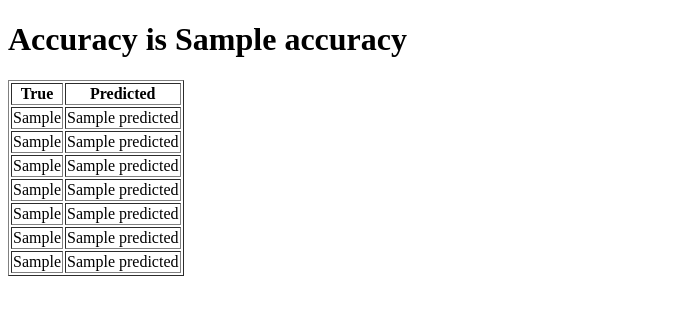
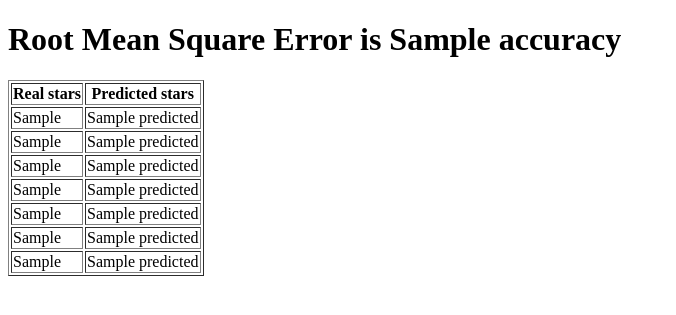
Before and after one commit to Junjie-Chu/DataEngineering_2_Project, a Flask app: template ci_cd/production_server/templates/result.html in a window 1280 px wide. Shown: the top 315 px of the page, without its empty margins (0-676 px from the left). Run offline with Flask 2, Linux system fonts and the light colour scheme; the template is opened without the code that fills it: most values are stand-ins (such as "Sample title", 1, 10 or a date in 2020).

Commit message:
Update result.html

```diff
--- a/ci_cd/production_server/templates/result.html
+++ b/ci_cd/production_server/templates/result.html
@@ -5,11 +5,11 @@
 </head>
 <body>
 
-<h1>Accuracy is {{accuracy}}</h1>
+<h1>Root Mean Square Error is {{accuracy}}</h1>
 <table BORDER=1>
 <thead>
 <tr>
-<th>True</th><th>Predicted</th>
+<th>Real stars</th><th>Predicted stars</th>
 </tr>
 </thead>
 <tbody>
```
